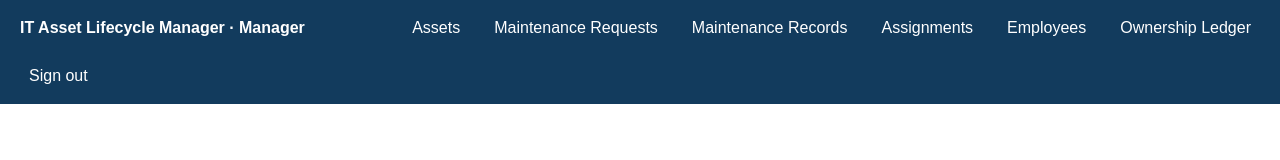
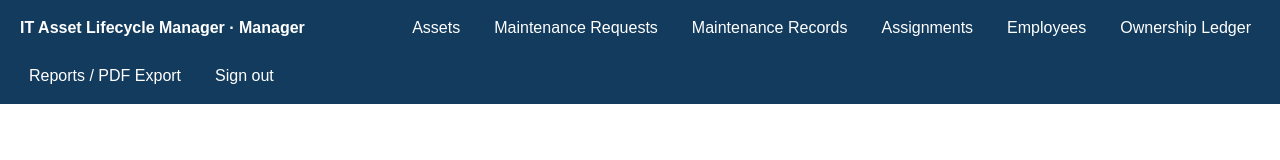
Before and after one commit to GAJULAMALATHI123/repo, a website: page approuter/resources/fiori/manager/index.html in a window 1280 px wide. Drawn offline with Linux system fonts and the light colour scheme.

Commit message:
Link Manager workspace to FR-022 to FR-024 reports

```diff
--- a/approuter/resources/fiori/manager/index.html
+++ b/approuter/resources/fiori/manager/index.html
@@ -2,5 +2,5 @@
 <html lang="en"><head><meta charset="utf-8"><meta name="viewport" content="width=device-width,initial-scale=1"><title>IT Asset Lifecycle Manager — Manager</title>
 <script id="sap-ui-bootstrap" src="https://ui5.sap.com/resources/sap-ui-core.js" data-sap-ui-theme="sap_horizon" data-sap-ui-async="true" data-sap-ui-compatVersion="edge" data-sap-ui-oninit="module:sap/ui/core/ComponentSupport" data-sap-ui-resourceroots='{"itam.fiori.manager":"./"}' data-sap-ui-libs="sap.m,sap.fe.templates,sap.f"></script>
 <style>body{margin:0;font-family:Arial,sans-serif}.topbar{display:flex;gap:16px;align-items:center;flex-wrap:wrap;padding:12px 20px;background:#123b5d;color:white}.topbar strong{margin-right:auto}.topbar a{color:white;text-decoration:none;padding:7px 9px;border-radius:4px}.topbar a:hover{background:#285b7e}.host{height:calc(100vh - 54px)}</style></head>
-<body><header class="topbar"><strong>IT Asset Lifecycle Manager · Manager</strong><a href="#/assets">Assets</a><a href="#/requests">Maintenance Requests</a><a href="#/maintenance">Maintenance Records</a><a href="#/assignments">Assignments</a><a href="#/employees">Employees</a><a href="#/ledger">Ownership Ledger</a><a href="/logout">Sign out</a></header>
+<body><header class="topbar"><strong>IT Asset Lifecycle Manager · Manager</strong><a href="#/assets">Assets</a><a href="#/requests">Maintenance Requests</a><a href="#/maintenance">Maintenance Records</a><a href="#/assignments">Assignments</a><a href="#/employees">Employees</a><a href="#/ledger">Ownership Ledger</a><a href="/fiori/manager/reports.html">Reports / PDF Export</a><a href="/logout">Sign out</a></header>
 <div class="host" data-sap-ui-component data-name="itam.fiori.manager.Component" data-id="container" data-settings='{"id":"itam.fiori.manager"}'></div></body></html>
```
